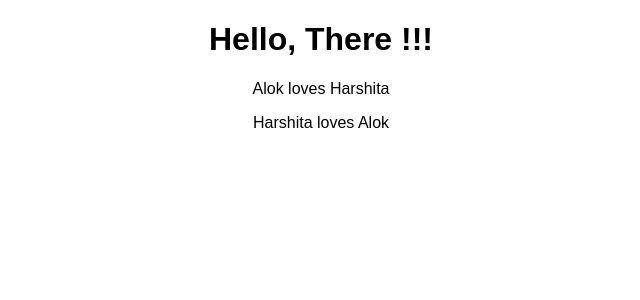
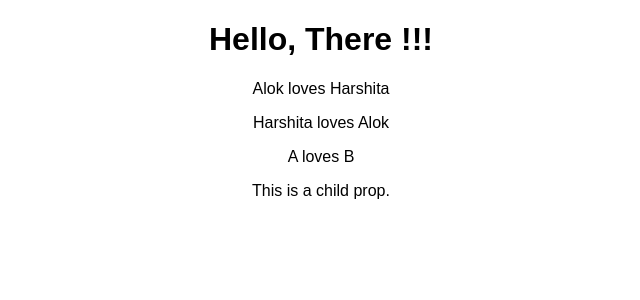
Before and after one commit to alok722/react-tutorial-beginner-udemy, a React (Create React App) app: page / in a window 1280 px wide. Shown: the top 300 px of the page, without its empty margins (319-959 px from the left). Built offline with nearby package versions, Linux system fonts and the light colour scheme.

Commit message:
Understanding child props

```diff
--- a/src/App.js
+++ b/src/App.js
@@ -9,6 +9,7 @@ class App extends Component {
         <h1>Hello, There !!!</h1>
         <Person firstName = 'Alok' secondName = 'Harshita'/>
         <Person firstName = 'Harshita' secondName = 'Alok'/>
+        <Person firstName = 'A' secondName = 'B'>This is a child prop.</Person>
       </div>
     );
   }
--- a/src/Person/Person.js
+++ b/src/Person/Person.js
@@ -1,7 +1,12 @@
 import React from 'react';
 
 const person = (props) => {
-return <p>{props.firstName} loves {props.secondName}</p>
+return (
+    <div>
+        <p>{props.firstName} loves {props.secondName}</p>
+        <p>{props.children}</p>
+    </div>
+    )
 }
 
 export default person;
```
